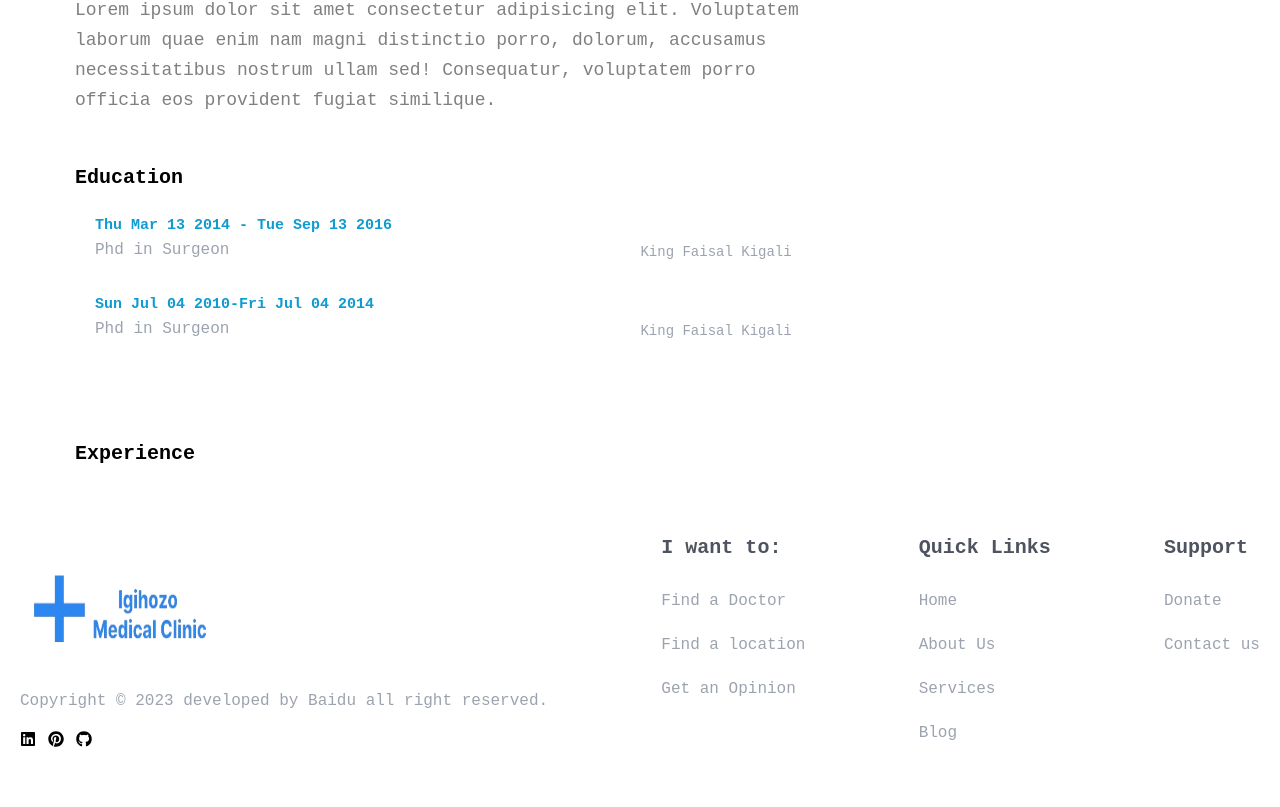
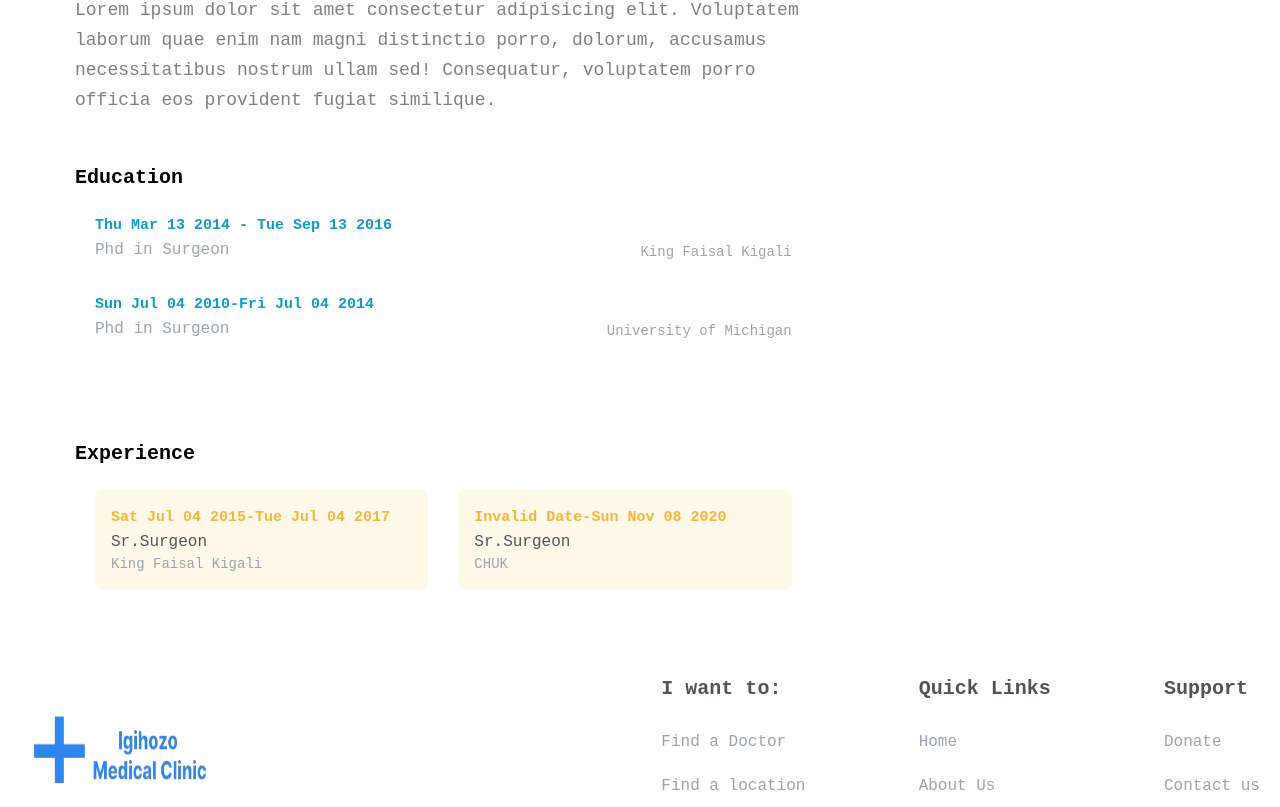
Before and after one commit to Nkusibeni23/Igihozo-Medical-Project, a React (Vite) app in the folder frontend/: page /doctors/1 in a window 1280 px wide. Shown: the part 568-1375 px from the top of the page. Built offline with nearby package versions, Linux system fonts and the light colour scheme; the HTML template or start-up script is replaced by a standard one.

Commit message:
complete DoctorsAbout sections

```diff
--- a/frontend/src/pages/Doctors/DoctorAbout.jsx
+++ b/frontend/src/pages/Doctors/DoctorAbout.jsx
@@ -43,13 +43,37 @@ export default function DoctorAbout() {
               </p>
             </div>
             <p className=" text-[14px] leading-5 font-medium text-gray-400">
-              King Faisal Kigali
+              University of Michigan
             </p>
           </li>
         </ul>
       </div>
       <div className="mt-12">
         <h3 className="text-[20px] font-semibold">Experience</h3>
+        <ul className=" grid sm:grid-cols-2 gap-[30px] pt-4 md:p-5">
+          <li className=" p-4 rounded-lg bg-[#fff9ea]">
+            <span className="  text-yellowColor text-[15px] leading-6 font-semibold">
+              {formatDate("07-04-2015")}-{formatDate("07-04-2017")}
+            </span>
+            <p className=" text-[16px] leading-6 font-medium text-headingColor">
+              Sr.Surgeon
+            </p>
+            <p className=" text-[14px] leading-5 font-medium text-gray-400">
+              King Faisal Kigali
+            </p>
+          </li>
+          <li className=" p-4 rounded-lg bg-[#fff9ea]">
+            <span className="  text-yellowColor text-[15px] leading-6 font-semibold">
+              {formatDate("17-05-2017")}-{formatDate("11-08-2020")}
+            </span>
+            <p className=" text-[16px] leading-6 font-medium text-headingColor">
+              Sr.Surgeon
+            </p>
+            <p className=" text-[14px] leading-5 font-medium text-gray-400">
+              CHUK
+            </p>
+          </li>
+        </ul>
       </div>
     </div>
   );
```
